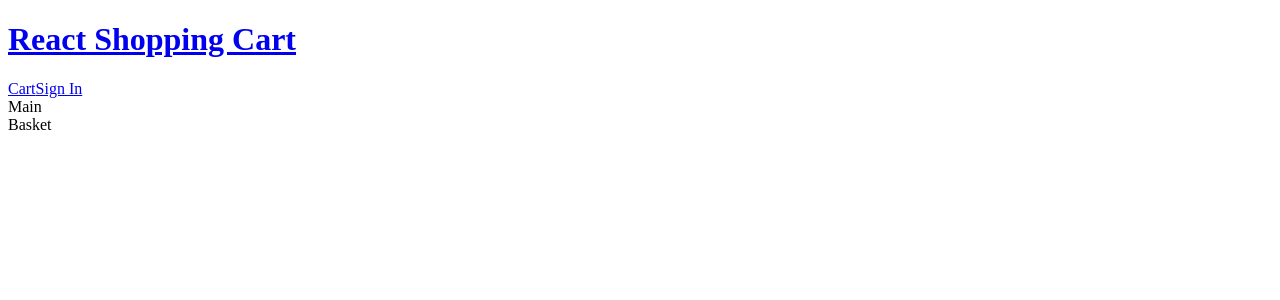
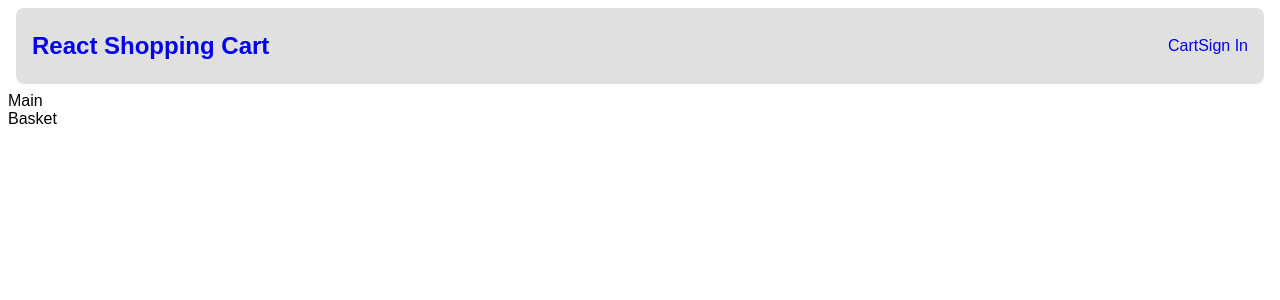
Before and after one commit to theS3Interdev/shopping-cart, a React (Vite) app: page / in a window 1280 px wide. Shown: the top 300 px of the page. Built offline with nearby package versions, Linux system fonts and the light colour scheme.

Commit message:
feat: add css

```diff
--- a/src/components/header.tsx
+++ b/src/components/header.tsx
@@ -1,6 +1,6 @@
 const Header = () => {
 	return (
-		<header>
+		<header className="row block center">
 			<div>
 				<a href="/">
 					<h1>React Shopping Cart</h1>
--- a/src/index.css
+++ b/src/index.css
@@ -0,0 +1,49 @@
+body {
+	font-family: Arial, Helvetica, sans-serif;
+}
+
+h1,
+h2,
+h3 {
+	margin: 0.5rem 0;
+}
+
+h1 {
+	font-size: 1.5rem;
+}
+
+h2 {
+	font-size: 1.2rem;
+}
+
+h3 {
+	font-size: 1rem;
+}
+
+a {
+	text-decoration: none;
+}
+
+.row {
+	display: flex;
+	justify-content: space-between;
+}
+
+.col-1 {
+	flex: 1;
+}
+
+.col-2 {
+	flex: 2;
+}
+
+.block {
+	background-color: #e0e0e0;
+	padding: 1rem;
+	margin: 0.5rem;
+	border-radius: 0.5rem;
+}
+
+.row.center {
+	align-items: center;
+}
```
Also changed, not shown: .eslintrc.cjs.
